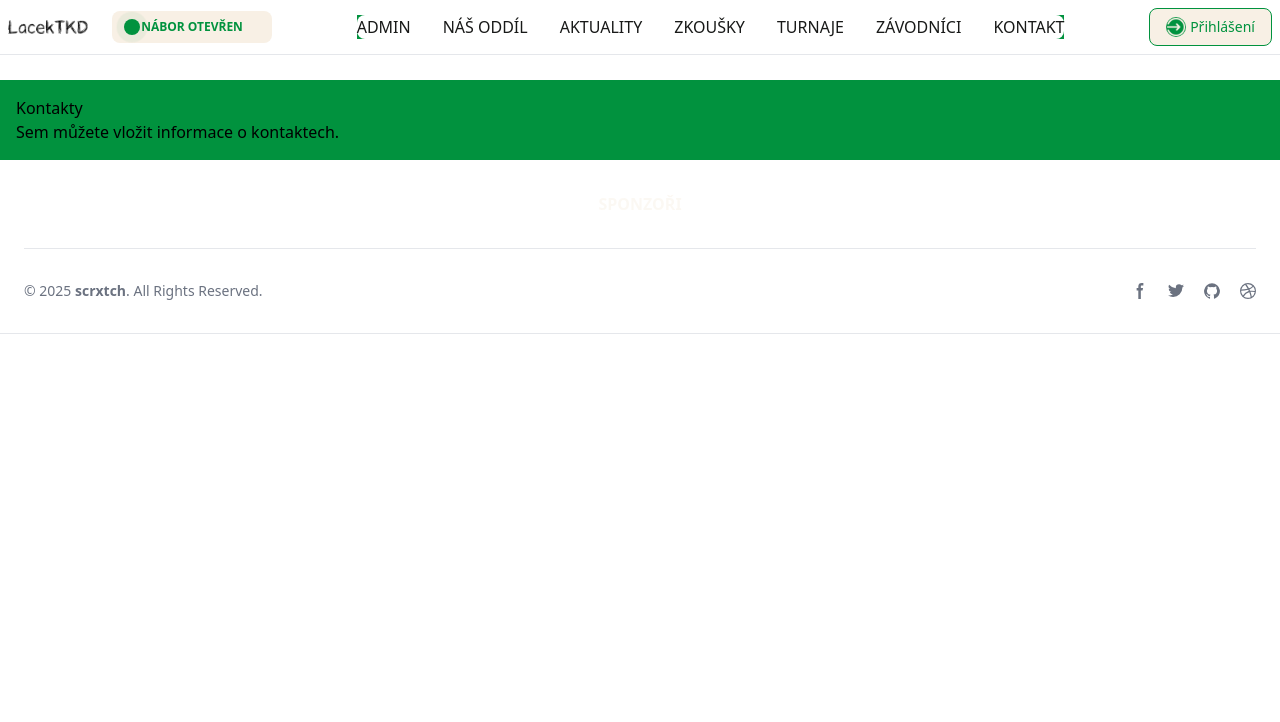
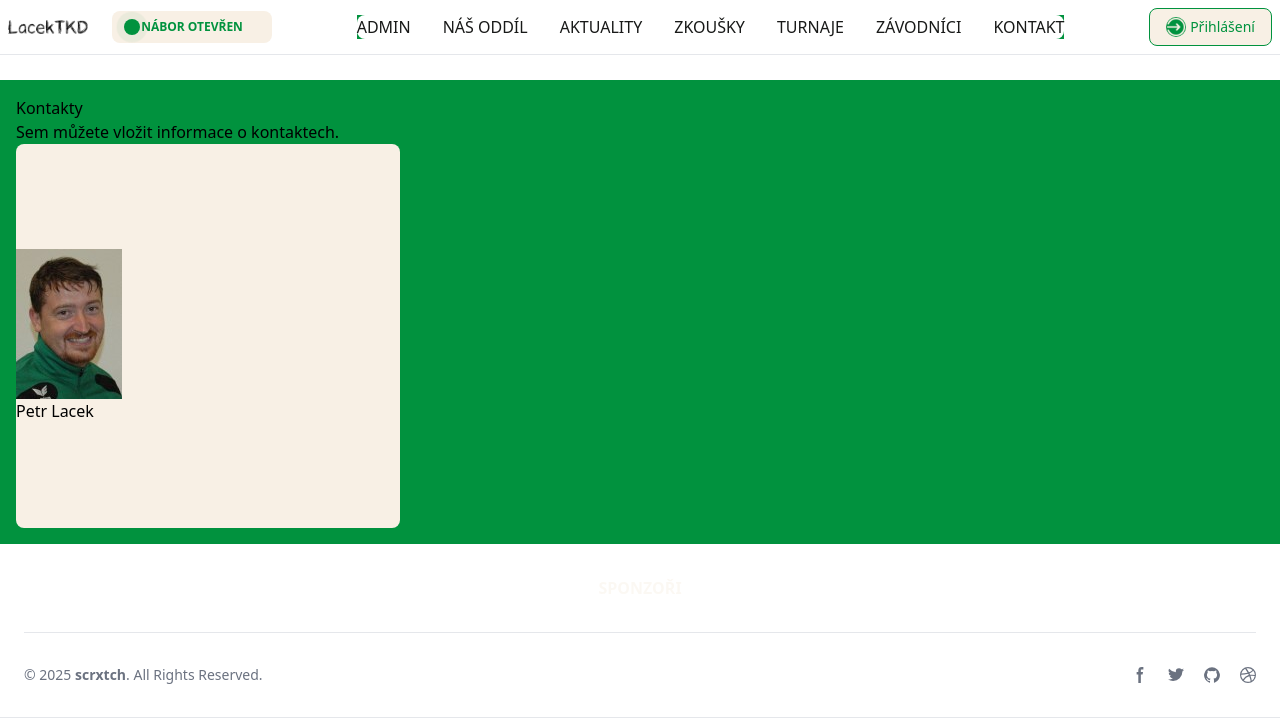
Before and after one commit to scrxtch666/LacekTKD, a React (Vite) app in the folder Frontend/: page /contact in a window 1280 px wide. Shown: the top 722 px of the page. Built offline with nearby package versions, Linux system fonts and the light colour scheme.

Commit message:
Menší úpravy

```diff
--- a/Frontend/src/Components/Aktuality.jsx
+++ b/Frontend/src/Components/Aktuality.jsx
@@ -1,5 +1,5 @@
 import React from 'react';
-import EventCard from './EventCard';
+import EventCard from '../pages/Home/EventCard';
 
 function Aktuality() {
   return (
--- a/Frontend/src/Components/Contact.jsx
+++ b/Frontend/src/Components/Contact.jsx
@@ -1,10 +1,12 @@
 import React from 'react';
+import MainContact from '../pages/Kontakty/MainContact';
 
 function Contact() {
   return (
     <div className="p-4">
       <h1>Kontakty</h1>
       <p>Sem můžete vložit informace o kontaktech.</p>
+      <MainContact />
     </div>
   );
 }
--- a/Frontend/src/Components/Zavodnici.jsx
+++ b/Frontend/src/Components/Zavodnici.jsx
@@ -1,4 +1,4 @@
-import Fighter from "./Fighter";
+import Fighter from "../pages/Zavodnici/Fighter";
 function Zavodnici() {
   return (
     <div className="fighters-container">
@@ -13,10 +13,14 @@ function Zavodnici() {
           <span class="text-customGreen"> 4</span>
         </div>
       </div>
+
+      <div class="flex justify-between">
       <Fighter />
       <Fighter />
       <Fighter />
       <Fighter />
+
+      </div>
     </div>
   );
 }
--- a/Frontend/src/Components/EventCard.jsx
+++ b/Frontend/src/pages/Home/EventCard.jsx
@@ -1,5 +1,5 @@
 import React from 'react';
-import mainImage from '../assets/Showcase/main.jpg';
+import mainImage from '../../../src/assets/Showcase/main.jpg';
 
 const EventCard = () => {
   return (
--- a/Frontend/src/Components/Newsletter.jsx
+++ b/Frontend/src/pages/Home/Newsletter.jsx
@@ -1,5 +1,5 @@
 import { Link } from "react-router-dom";
-import Button from "./Button";
+import Button from "../../Components/Button";
 import React from "react";
 function Newsletter() {
   return (
--- /dev/null
+++ b/Frontend/src/pages/Kontakty/MainContact.jsx
@@ -0,0 +1,18 @@
+import React from 'react';
+
+function MainContact() {
+  return (
+   <div class="bg-customWhite w-96 h-96 rounded-lg flex justify-center flex-col">
+   <div>
+    <img src="\src\assets\Fighters\PetrLacek.jpg" alt="" />
+    </div>
+
+<div>
+    <span>Petr Lacek</span>
+</div>
+
+   </div>
+  );
+}
+
+export default MainContact;
--- a/Frontend/src/Components/Fighter.jsx
+++ b/Frontend/src/pages/Zavodnici/Fighter.jsx
@@ -39,7 +39,7 @@ function Fighter() {
                 <div class="relative inline-flex rounded-full h-3 w-3 bg-customGreen">
                   <img
                     class="px-0.2 py-0.2 flex align-middle"
-                    src="../src/assets/belt.png"
+                    src="../src/assets/icons/belt.png"
                     alt="image description"
                   ></img>
                 </div>
@@ -50,7 +50,7 @@ function Fighter() {
                 <div class="relative inline-flex rounded-full h-3 w-3 bg-customGreen">
                   <img
                     class="px-0.2 py-0.2 flex align-middle"
-                    src="../src/assets/medal.png"
+                    src="../src/assets/icons/medal.png"
                     alt="image description"
                   ></img>
                 </div>
@@ -61,7 +61,7 @@ function Fighter() {
                 <div class="relative inline-flex rounded-full h-3 w-3 bg-customGreen">
                   <img
                     class="px-0.2 py-0.2 flex align-middle"
-                    src="../src/assets/trophy.png"
+                    src="../src/assets/icons/trophy.png"
                     alt="image description"
                   ></img>
                 </div>
```
Also changed, not shown: Frontend/src/Components/Home.jsx (+4 -4 lines), Frontend/src/pages/Home/Calendar.jsx (renamed from Frontend/src/Components/Calendar.jsx), Frontend/src/pages/Home/Showcase.jsx (renamed from Frontend/src/Components/Showcase.jsx).
